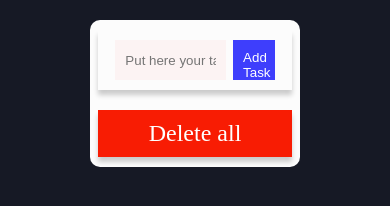
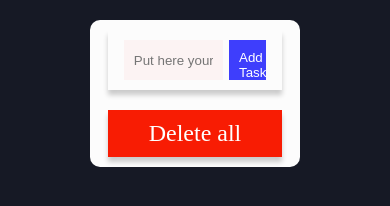
Before and after one commit to ToavinaJr/todo-list, a plain HTML site: page index.html in a window 390 px wide. Drawn offline with Linux system fonts and the light colour scheme.

Commit message:
desktop: responsivness

```diff
--- a/style.css
+++ b/style.css
@@ -21,7 +21,7 @@ body{
       flex-wrap: wrap;
       justify-content: center;
       align-items: center;
-      padding: 10px 0;
+      padding: 10px;
       border-radius: 10px;
       background: #fcfcfc;
 }
@@ -59,7 +59,7 @@ header button:hover {
 }
 
 main {
-      width: 100%;
+      width: 95%;
       padding: 10px;
 }
 
@@ -69,9 +69,10 @@ main {
       align-items: center;
       min-height: 60px;
       padding: 10px;
-      margin: 10px;
+      /* margin: 10px; */
       position: relative;
       box-shadow: 0 5px 5px rgba(0, 0, 0, 0.2);
+      width: 100%;
 }
 
 .edit, .delete{
@@ -87,6 +88,7 @@ main {
 .title {
       height: 70px;
       width: 60%;
+      margin: 10px;
 }
 
 .edit {
```
